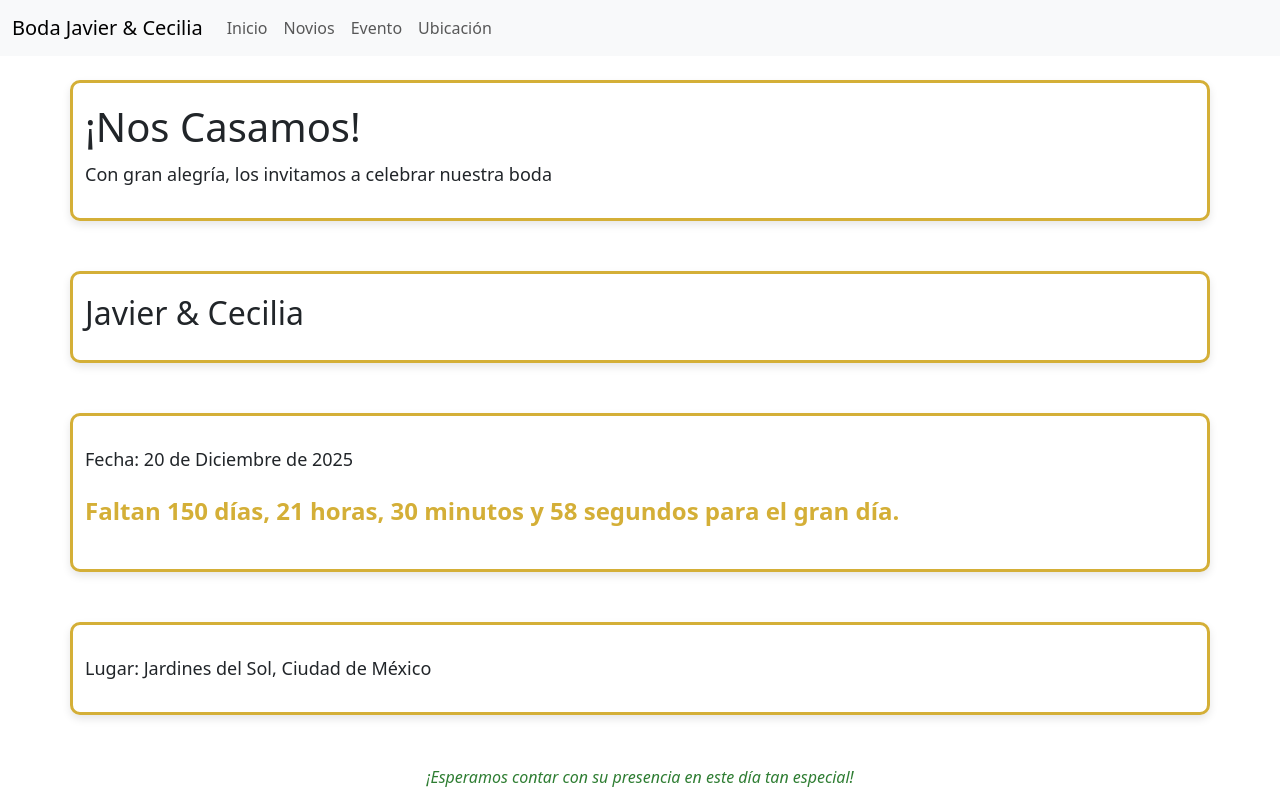
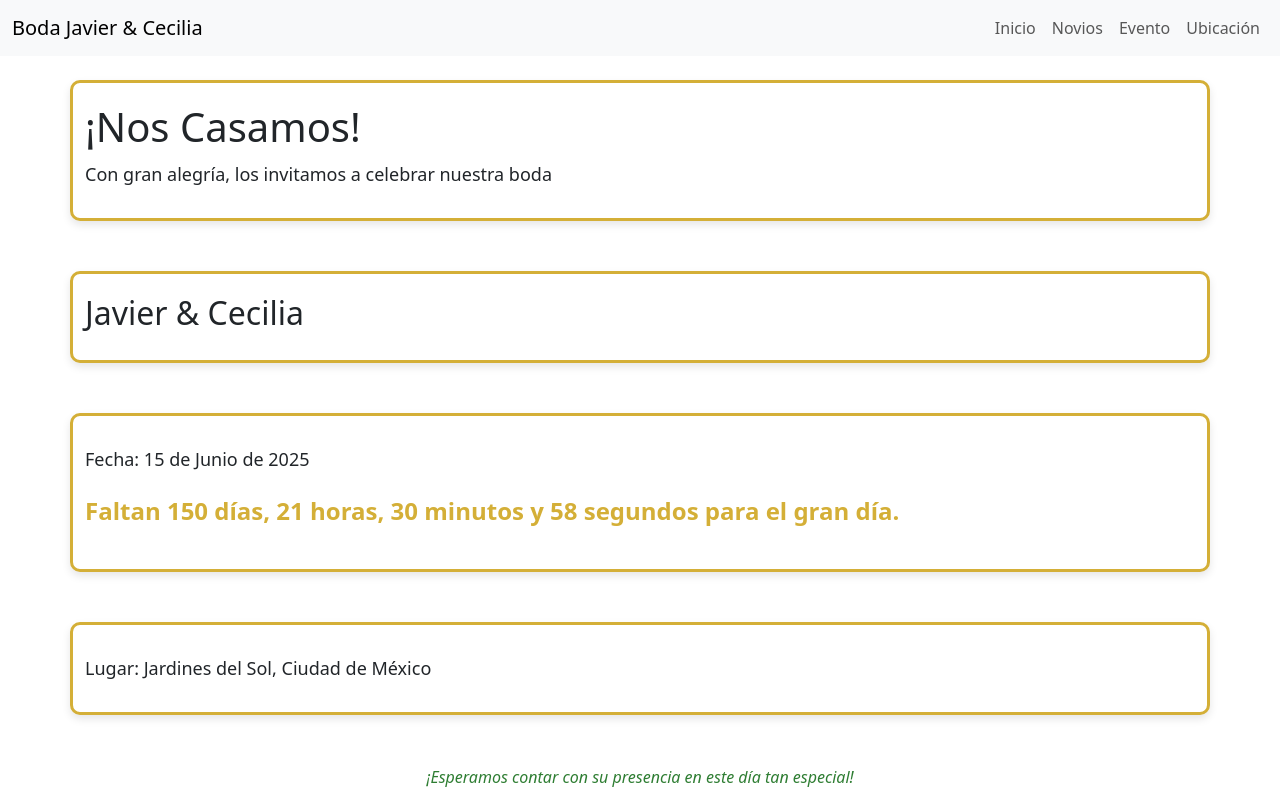
Before and after one commit to PacoJavoMx/javiyceciporsiempre, a plain HTML site: page index.html in a window 1280 px wide. Drawn offline with nearby package versions, Linux system fonts and the light colour scheme.

Commit message:
se actualiza navbar a derecha y fecha del html

```diff
--- a/index.html
+++ b/index.html
@@ -14,7 +14,7 @@
             <button class="navbar-toggler" type="button" data-bs-toggle="collapse" data-bs-target="#navbarNav" aria-controls="navbarNav" aria-expanded="false" aria-label="Toggle navigation">
                 <span class="navbar-toggler-icon"></span>
             </button>
-            <div class="collapse navbar-collapse" id="navbarNav">
+            <div class="collapse navbar-collapse justify-content-end" id="navbarNav">
                 <ul class="navbar-nav">
                     <li class="nav-item"><a class="nav-link" href="#inicio">Inicio</a></li>
                     <li class="nav-item"><a class="nav-link" href="#novios">Novios</a></li>
@@ -35,7 +35,7 @@
     </section>
 
     <section id="evento" class="container mt-4">
-        <p class="details">Fecha: 20 de Diciembre de 2025</p>
+        <p class="details">Fecha: 15 de Junio de 2025</p>
         <p class="countdown" id="countdown"></p>
     </section>
 
```
